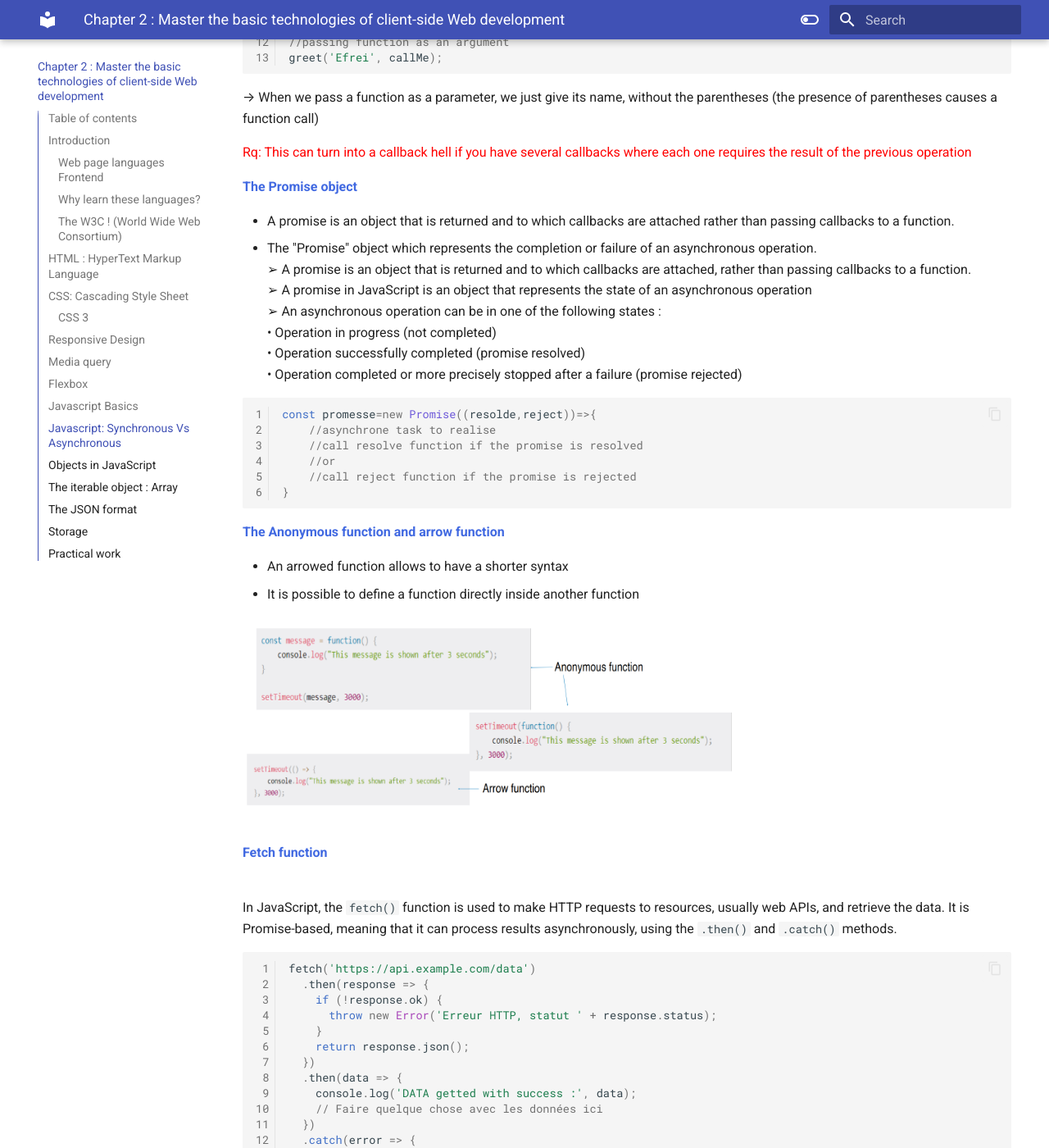
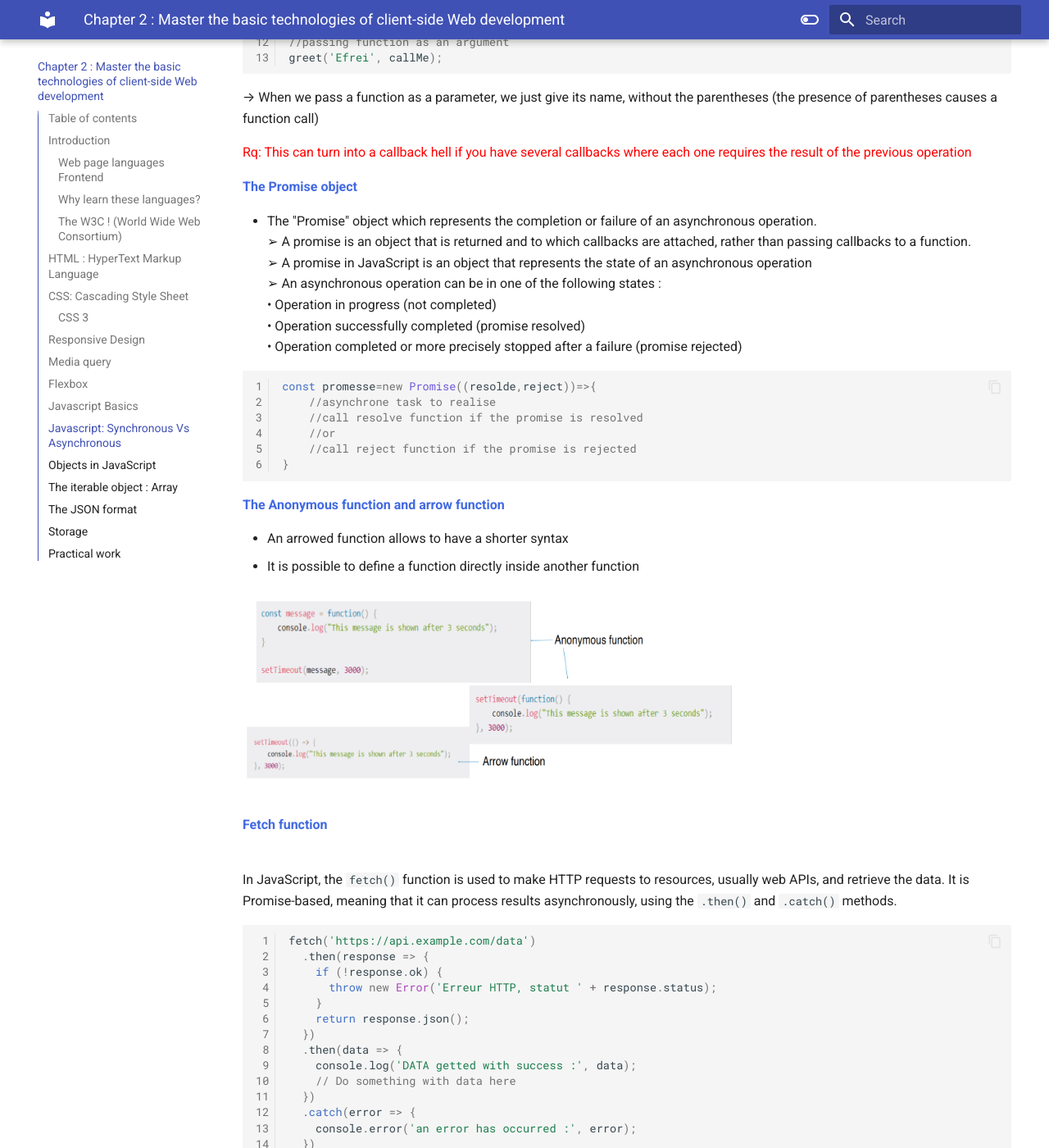
Before and after one commit to zouhour-guiras/Spring-School-Docs, an MkDocs documentation site: the page built from docs/Chapter 2.md, in a window 1280 px wide and 1400 px high, scrolled down 26948 px. Shown: the whole window at 82% size. Built offline with MkDocs 1.6.1 and Material for MkDocs 9.7.7, drawn with Linux system fonts in a browser that asks for light colours; some of the changed text lies outside the part shown.

Commit message:
some change in chapter 2

```diff
--- a/docs/Chapter 2.md
+++ b/docs/Chapter 2.md
@@ -660,7 +660,6 @@ operation</div>
 
 **<div style="color: Royalblue;">The Promise object</div>**
 
-- A promise is an object that is returned and to which callbacks are attached rather than passing callbacks to a function.<br>
 - The "Promise" object which represents the completion or failure of an asynchronous operation.<br>
 ➢ A promise is an object that is returned and to which callbacks are attached, rather than passing callbacks to a function.<br>
 ➢ A promise in JavaScript is an object that represents the state of an asynchronous operation<br>
@@ -699,7 +698,7 @@ fetch('https://api.example.com/data')
   })
   .then(data => {
     console.log('DATA getted with success :', data);
-    // Faire quelque chose avec les données ici
+    // Do something with data here
   })
   .catch(error => {
     console.error('an error has occurred :', error);
```
Also changed, not shown: other parts of docs/Chapter 2.md (+3 -3 lines).
